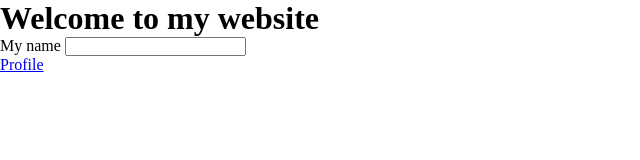
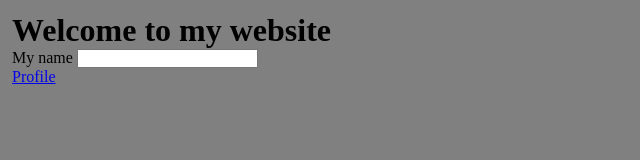
Before and after one commit to Faith121-bot/Faith121-bot.github.io, a plain HTML site: page index.html in a window 1280 px wide. Shown: the whole page, without its empty margins (0-640 px from the left). Drawn offline with Linux system fonts and the light colour scheme.

Commit message:
add new files

```diff
--- a/style.scss
+++ b/style.scss
@@ -5,5 +5,7 @@
     box-sizing: border-box;
 }
 body {
+    background-color: gray;
+    padding: 12px;
 
 }
```
Also changed, not shown: style.css, 1 other file.
